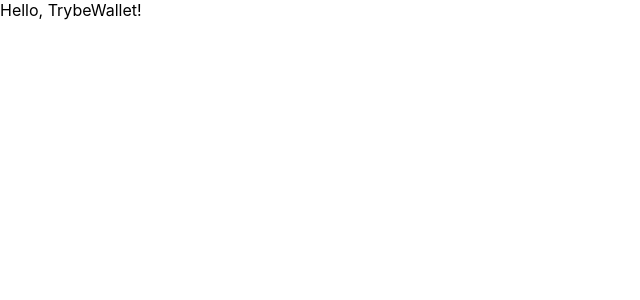
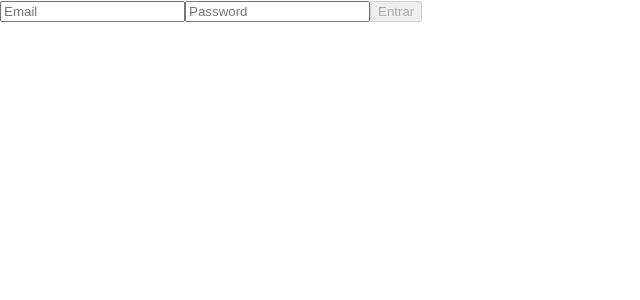
Before and after one commit to leandrojpcarvalho/Trybe-Wallet-React, a React (Vite) app: page / in a window 1280 px wide. Shown: the top 300 px of the page, without its empty margins (0-640 px from the left). Built offline with nearby package versions, Linux system fonts and the light colour scheme.

Commit message:
requisito 1

```diff
--- a/src/App.tsx
+++ b/src/App.tsx
@@ -1,7 +1,13 @@
 import React from 'react';
+import { Route, Routes } from 'react-router-dom';
+import Login from './pages/Login';
 
 function App() {
-  return <div>Hello, TrybeWallet!</div>;
+  return (
+    <Routes>
+      <Route path="/" element={ <Login /> } />
+    </Routes>
+  );
 }
 
 export default App;
--- a/src/main.tsx
+++ b/src/main.tsx
@@ -1,13 +1,17 @@
 import React from 'react';
+import { Provider } from 'react-redux';
 import ReactDOM from 'react-dom/client';
 import { BrowserRouter } from 'react-router-dom';
 import './index.css';
 import App from './App';
+import store from './redux';
 
 ReactDOM
   .createRoot(document.getElementById('root') as HTMLElement)
   .render(
     <BrowserRouter>
-      <App />
+      <Provider store={ store }>
+        <App />
+      </Provider>
     </BrowserRouter>,
   );
--- a/src/pages/Login.tsx
+++ b/src/pages/Login.tsx
@@ -1,5 +1,68 @@
+import { useState } from 'react';
+import { useNavigate } from 'react-router-dom';
+import { useDispatch } from 'react-redux';
+import { setUserData } from '../redux/actions';
+
+const INITIAL_STATE = {
+  email: '',
+  password: '',
+};
+
 function Login() {
-  return <div>Login</div>;
+  const [form, setForm] = useState(INITIAL_STATE);
+  const nav = useNavigate();
+  const dispatch = useDispatch();
+
+  const { email, password } = form;
+
+  const handleOnChange = (
+    event: React.ChangeEvent<
+    HTMLSelectElement | HTMLTextAreaElement | HTMLInputElement
+    >,
+  ) => {
+    const inputValue = event.target.value as string;
+    const inputName = event.target.name;
+    const temp = { ...form, [inputName]: inputValue };
+    setForm(temp);
+  };
+
+  const isEnable = () => {
+    const regexTestEmail = /^[a-zA-Z0-9.!#$%&'*+/=?^_`{|}~-]+@[a-zA-Z0-9](?:[a-zA-Z0-9-]{0,61}[a-zA-Z0-9])?(?:\.[a-zA-Z0-9](?:[a-zA-Z0-9-]{0,61}[a-zA-Z0-9])?)*$/;
+    return !(regexTestEmail.test(email) && password.length >= 6);
+  };
+
+  const handleOnSubmit = (event: React.FormEvent<HTMLFormElement>) => {
+    event.preventDefault();
+    dispatch(setUserData(form.email));
+    nav('/carteira');
+  };
+
+  return (
+    <form className="container" onSubmit={ handleOnSubmit }>
+      <input
+        name="email"
+        type="email"
+        data-testid="email-input"
+        placeholder="Email"
+        value={ email }
+        onChange={ handleOnChange }
+      />
+      <input
+        name="password"
+        type="password"
+        data-testid="password-input"
+        placeholder="Password"
+        value={ password }
+        onChange={ handleOnChange }
+      />
+      <button
+        type="submit"
+        disabled={ isEnable() }
+      >
+        Entrar
+      </button>
+    </form>
+  );
 }
 
 export default Login;
--- a/src/redux/actions/index.ts
+++ b/src/redux/actions/index.ts
@@ -1 +1,17 @@
-// Coloque aqui suas actions
+import { UserType } from '../../types';
+
+export enum Actions {
+  SET_USER_DATA = 'SET_USER_DATA',
+}
+
+export type SetUserType = {
+  type: string;
+  payload: string;
+};
+
+export const setUserData = (param: string) => {
+  return {
+    type: Actions.SET_USER_DATA,
+    payload: param,
+  } as SetUserType;
+};
--- a/src/redux/index.ts
+++ b/src/redux/index.ts
@@ -1 +1,19 @@
-// configure aqui sua store
+import Cypress from 'cypress';
+import { composeWithDevTools } from '@redux-devtools/extension';
+import { legacy_createStore as createStore } from 'redux';
+import rootReducer from './reducers';
+
+declare global {
+  interface Window {
+    Cypress?: Cypress.Cypress;
+    store: ReturnType<typeof createStore>;
+  }
+}
+
+const store = createStore(rootReducer, composeWithDevTools());
+
+if (window.Cypress) {
+  window.store = store;
+}
+
+export default store;
--- a/src/redux/reducers/index.ts
+++ b/src/redux/reducers/index.ts
@@ -1,7 +1,6 @@
-// import user from './user';
-// import wallet from './wallet';
+import { combineReducers } from 'redux';
+import userData from './user';
 
-// Configure os seus reducers.
-// ATENÇÃO: você obrigatoriamente tem que utilizar as chaves "user" e "wallet" no seu estado global
+const rootReducer = combineReducers({ user: userData });
 
-export default () => {}; // delete essa linha e configure os seus reducers
+export default rootReducer;
--- a/src/redux/reducers/user.ts
+++ b/src/redux/reducers/user.ts
@@ -1 +1,18 @@
-// Esse reducer será responsável por tratar as informações da pessoa usuária
+import { Actions, SetUserType } from '../actions';
+
+const INITIAL_STATE = {
+  email: '',
+};
+
+const userData = (state = INITIAL_STATE, action: SetUserType) => {
+  switch (action.type) {
+    case Actions.SET_USER_DATA:
+      return {
+        ...state,
+        email: action.payload,
+      };
+    default: return state;
+  }
+};
+
+export default userData;
--- /dev/null
+++ b/src/types.ts
@@ -0,0 +1,4 @@
+export type UserType = {
+  email:string;
+  password: string;
+};
```
